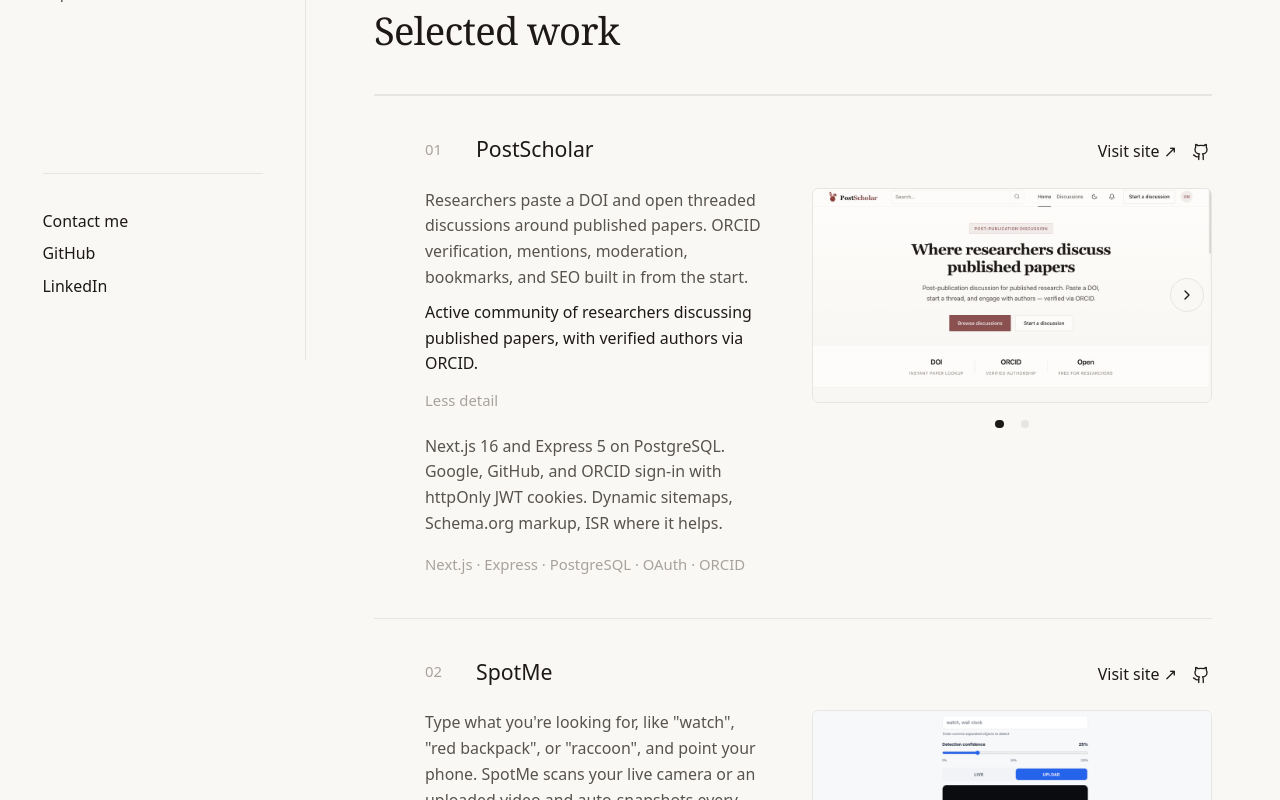
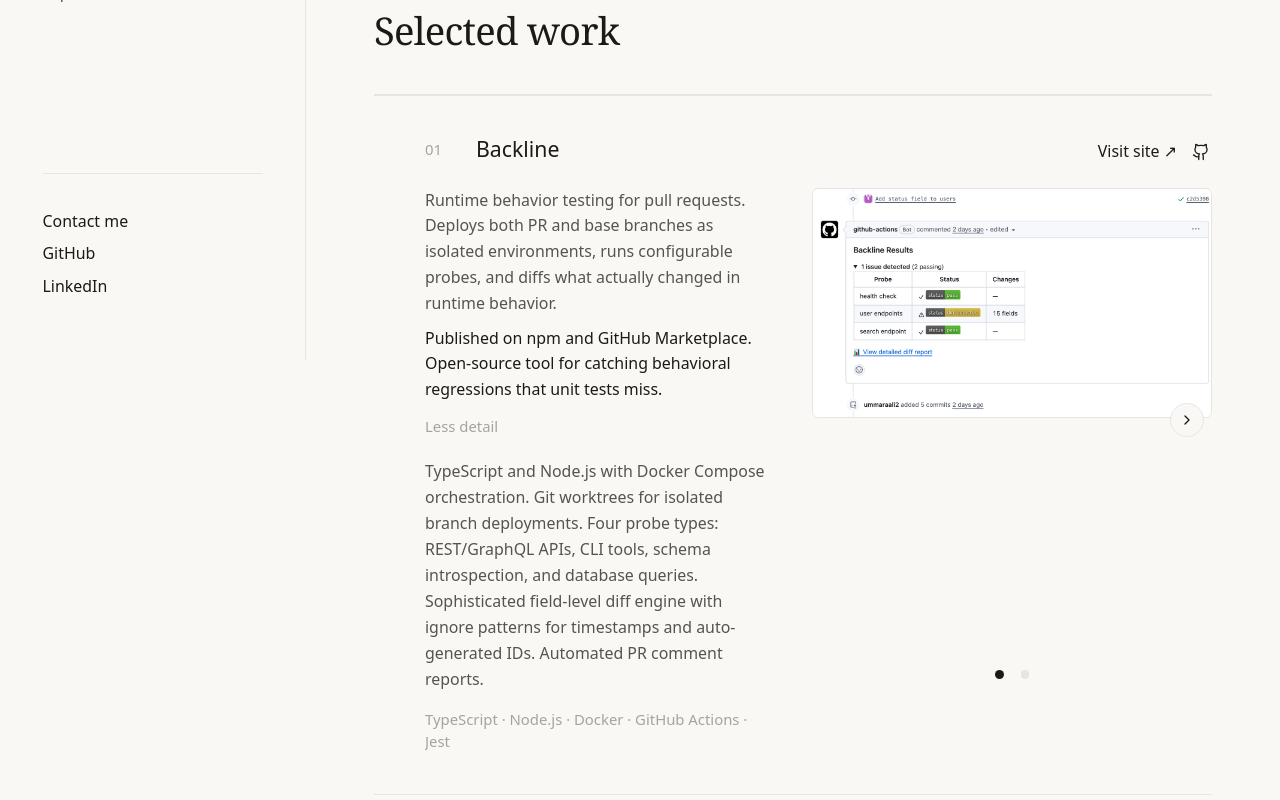
Before and after one commit to ummaraali2/portfolio, a React (Create React App) app: page / in a window 1280 px wide. Shown: the part 440-1240 px from the top of the page. Built offline with nearby package versions, Linux system fonts and the light colour scheme; no server answers.

Commit message:
add project backline

```diff
--- a/src/data/content.js
+++ b/src/data/content.js
@@ -15,6 +15,19 @@
 };
 
 export const projects = [
+  {
+    id: 'backline',
+    title: 'Backline',
+    description:
+      'Runtime behavior testing for pull requests. Deploys both PR and base branches as isolated environments, runs configurable probes, and diffs what actually changed in runtime behavior.',
+    community: 'Published on npm and GitHub Marketplace. Open-source tool for catching behavioral regressions that unit tests miss.',
+    detail:
+      'TypeScript and Node.js with Docker Compose orchestration. Git worktrees for isolated branch deployments. Four probe types: REST/GraphQL APIs, CLI tools, schema introspection, and database queries. Sophisticated field-level diff engine with ignore patterns for timestamps and auto-generated IDs. Automated PR comment reports.',
+    stack: 'TypeScript · Node.js · Docker · GitHub Actions · Jest',
+    live: 'https://www.npmjs.com/package/@backlinedev/backline',
+    github: 'https://github.com/marketplace/actions/backline-runtime-diff',
+    images: ['backline-1.png', 'backline-2.png'],
+  },
   {
     id: 'postscholar',
     title: 'PostScholar',
```
Also changed, not shown: public/projects/backline-1.png (added), public/projects/backline-2.png (added).
